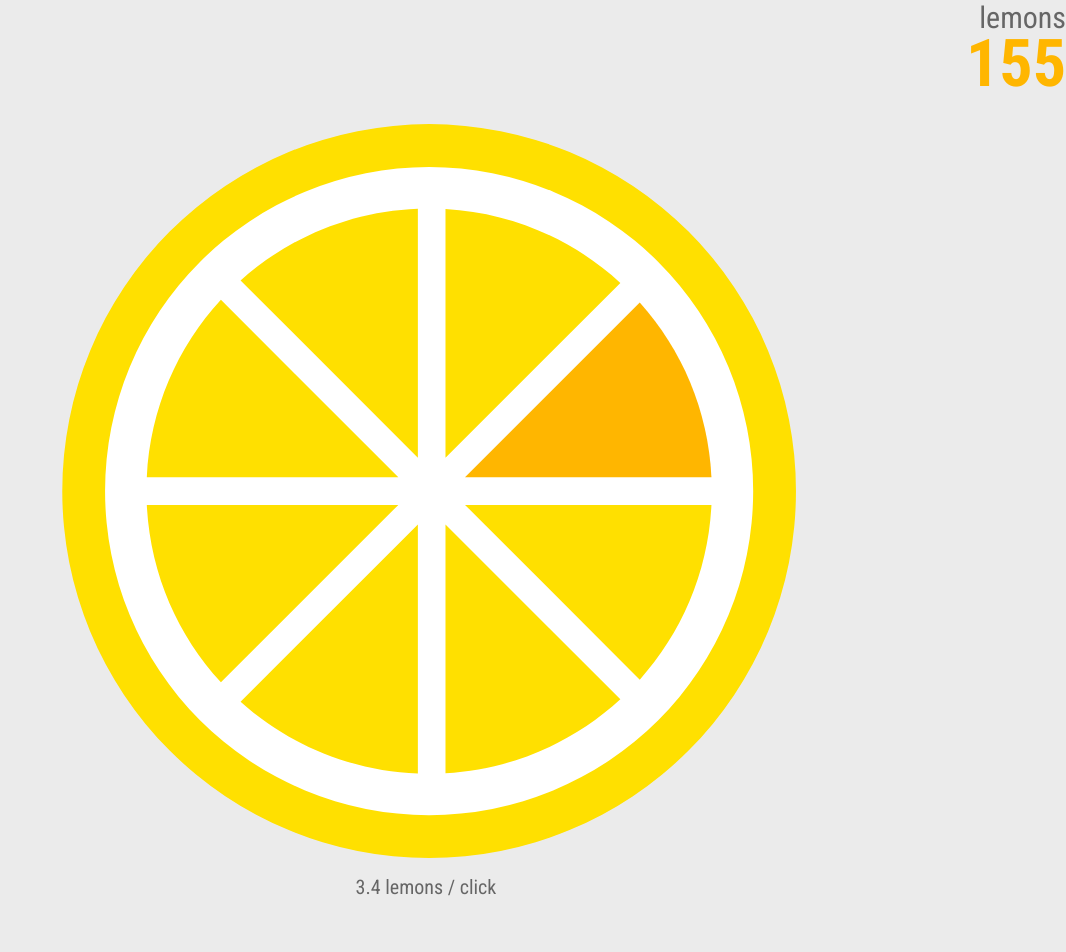
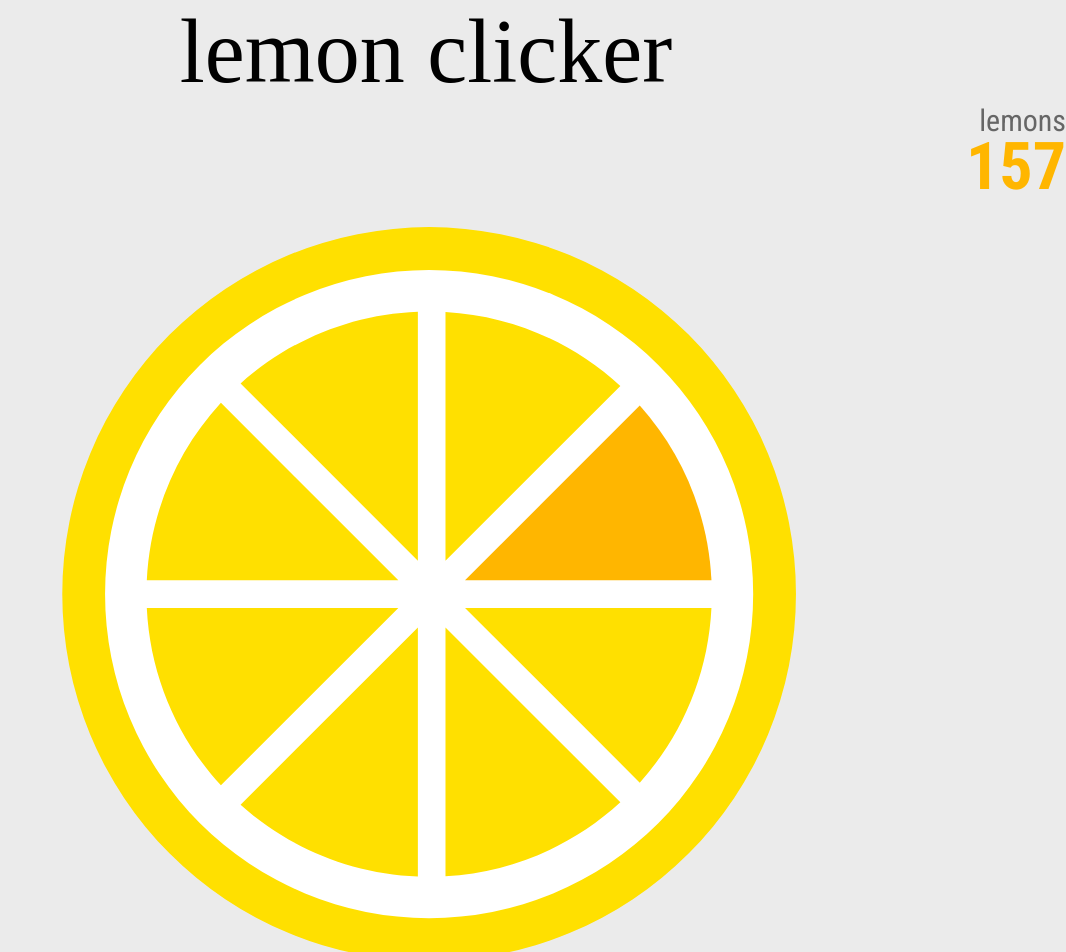
Before and after one commit to JenKa115/jenny-lemon-clicker, a React (Vite) app: page / in a window 1280 px wide. Shown: the top 952 px of the page, without its empty margins (214-1280 px from the left). Before the commit the page ends 899 px from the top, so only its background shows below. Built offline with nearby package versions, Linux system fonts and the light colour scheme; a web font is replaced by a local one.

Commit message:
lisää Header-komponentin

```diff
--- a/src/App.jsx
+++ b/src/App.jsx
@@ -1,3 +1,6 @@
+
+import Header from './components/Header'
+
 import Booster from './components/Booster'
 
 import Balance from './components/Balance'
@@ -11,14 +14,15 @@
   return (
     <>
       <div>
-        <Balance total="155" />
+        <Header>lemon clicker</Header>
+        <Balance total="157" />
         <Lemon />
-
-        <Booster value="3.4" />
+        <Booster value="3.2" />
       </div>
     </>
   )
 
+
 }
 
 export default App
--- /dev/null
+++ b/src/components/Header.jsx
@@ -0,0 +1,11 @@
+function Header(props) {
+
+  return (
+    <div className="header">
+      <h1>{props.children}</h1>
+    </div>
+  )
+
+}
+
+export default Header
```
